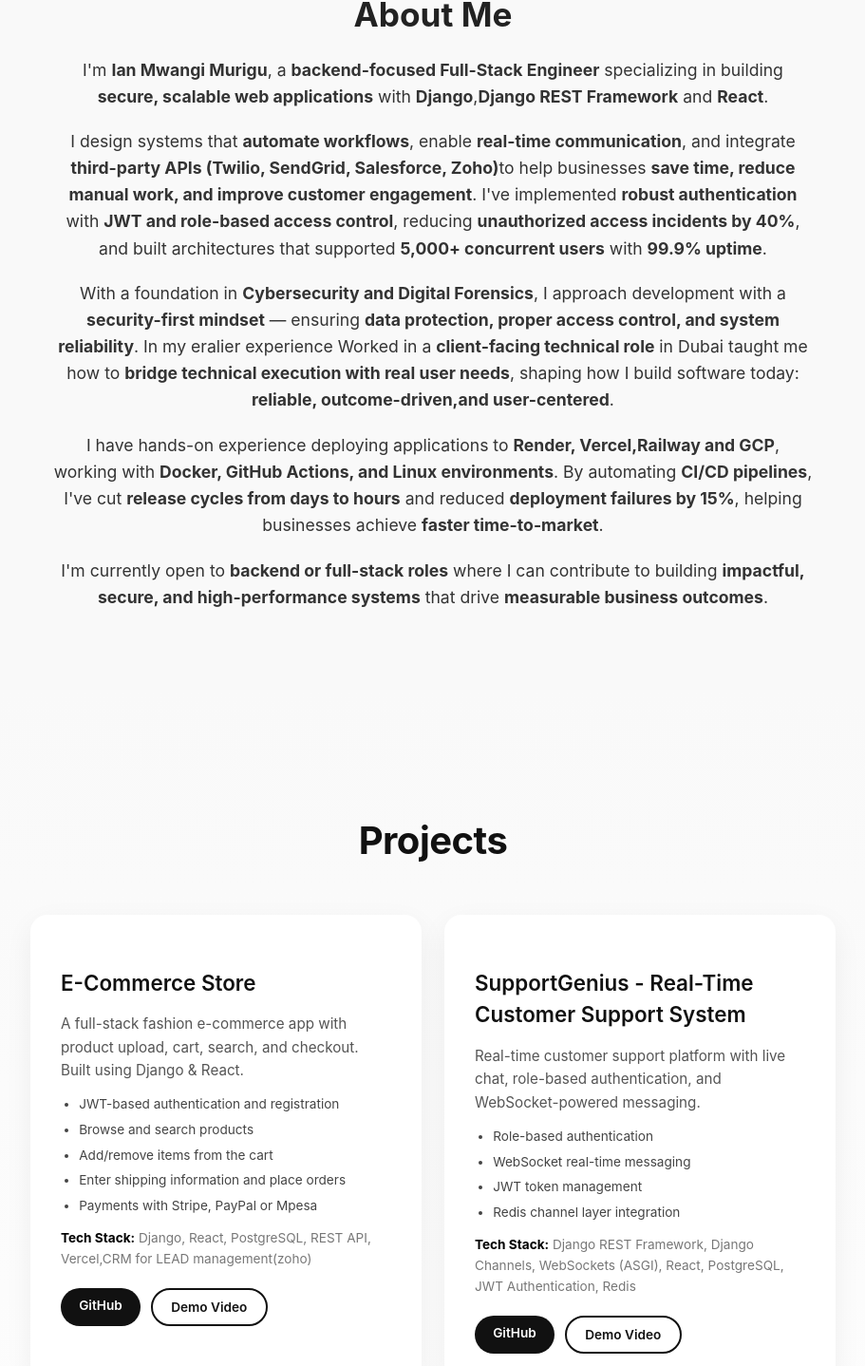
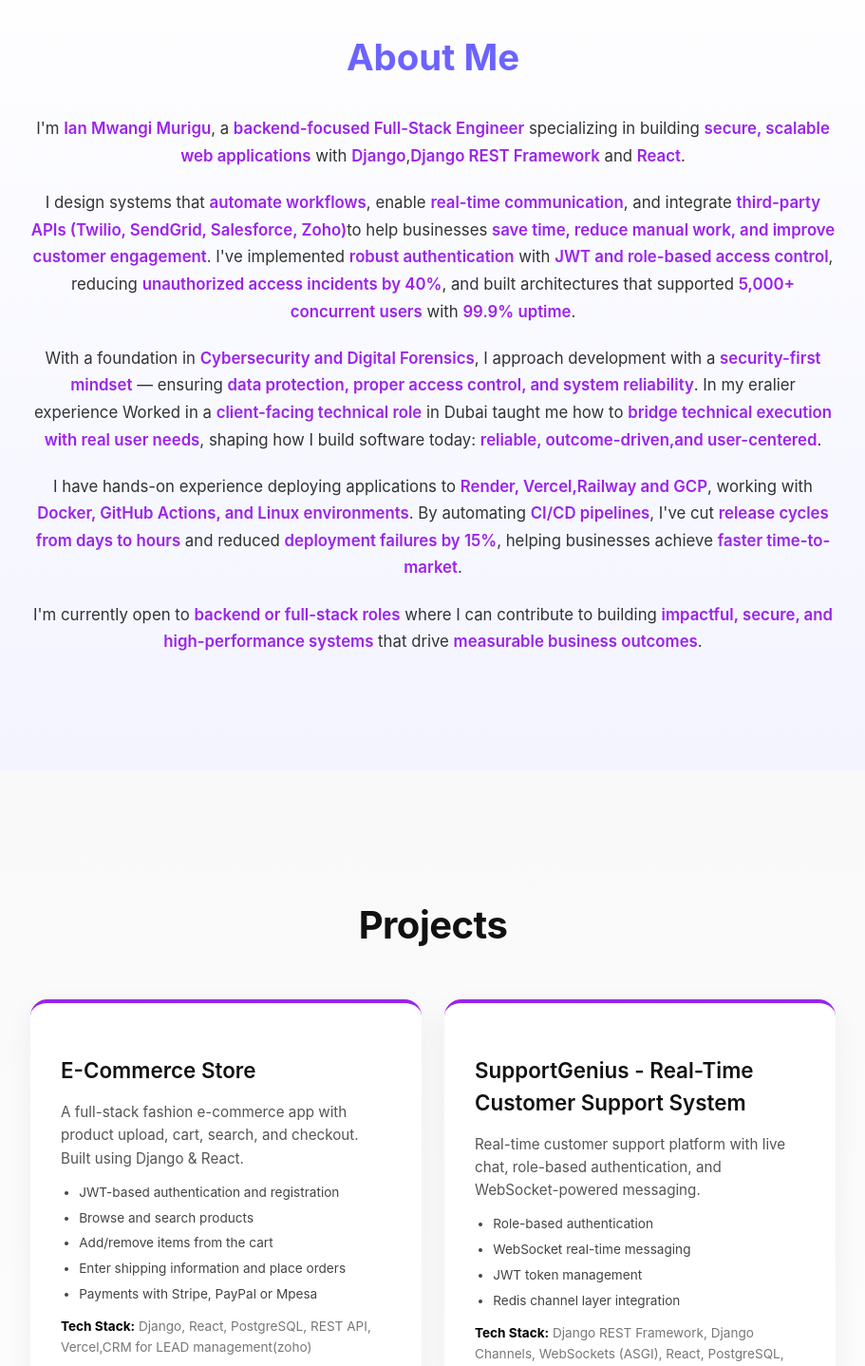
Before and after one commit to Ianmwangi934/Portfolio, a React (Vite) app: page / in a window 1280 px wide. Shown: the part 660-2098 px from the top of the page at 95% size, without its empty margins (204-1115 px from the left). Built offline with nearby package versions, Linux system fonts and the light colour scheme.

Commit message:
Added colorful client portfolio version

```diff
--- a/src/components/About.css
+++ b/src/components/About.css
@@ -1,21 +1,33 @@
 .about {
-  padding: 60px 20px;
-  background-color: #f9f9f9;
+  padding: 100px 40px;
+  background: linear-gradient(to bottom, #ffffff, #f3f4ff);
   color: #333;
   text-align: center;
 }
 
 .about h2 {
-  font-size: 2.2rem;
-  margin-bottom: 1rem;
-  color: #222;
+  font-size: 2.4rem;
+  margin-bottom: 2rem;
+  color: #6C63FF;
+  font-weight: 700;
 }
 
 .about p {
-  font-size: 1.1rem;
-  margin-bottom: 1.2rem;
-  max-width: 800px;
+  font-size: 1.05rem;
+  margin-bottom: 1.3rem;
+  max-width: 850px;
   margin-left: auto;
   margin-right: auto;
-  line-height: 1.6;
+  line-height: 1.7;
 }
+
+.about strong {
+  color: #9B23EA;
+  font-weight: 600;
+}
+
+/* subtle highlight effect */
+.about p:hover {
+  transform: scale(1.01);
+  transition: 0.3s ease;
+}
--- a/src/components/Contact.css
+++ b/src/components/Contact.css
@@ -1,13 +1,13 @@
 .contact {
   padding: 100px 40px;
-  background: #f9f9f9;
+  background: linear-gradient(to bottom, #f9f9f9, #fff3e6);
   text-align: center;
 }
 
 .contact h2 {
   font-size: 2.4rem;
   margin-bottom: 1rem;
-  color: #111;
+  color: #9B23EA;
 }
 
 .contact p {
@@ -26,24 +26,27 @@
 
 .contact-card {
   background: white;
-  padding: 1.5rem;
+  padding: 1.6rem;
   border-radius: 16px;
   text-decoration: none;
   color: #111;
   font-weight: 600;
-  box-shadow: 0 8px 25px rgba(0, 0, 0, 0.05);
+  box-shadow: 0 8px 25px rgba(0,0,0,0.05);
   transition: all 0.3s ease;
   display: flex;
   flex-direction: column;
   align-items: center;
   gap: 0.8rem;
+  border-top: 4px solid #FFB347;
 }
 
 .contact-card:hover {
-  transform: translateY(-6px);
-  box-shadow: 0 18px 35px rgba(0, 0, 0, 0.1);
+  transform: translateY(-8px);
+  box-shadow: 0 18px 35px rgba(0,0,0,0.1);
+  border-top: 4px solid #9B23EA;
 }
 
 .contact-icon {
-  font-size: 1.8rem;
+  font-size: 2rem;
+  color: #9B23EA;
 }
--- a/src/components/Hero.css
+++ b/src/components/Hero.css
@@ -78,3 +78,9 @@
   background: white;
   color: #111;
 }
+
+.primary-btn {
+  background: #ffd700;
+  color: #111;
+  box-shadow: 0 5px 20px rgba(255, 215, 0, 0.4);
+}
--- a/src/components/Projects.css
+++ b/src/components/Projects.css
@@ -24,19 +24,21 @@
 
 /* ===== Project Card ===== */
 .project-card {
-  background: #ffffff;
+  background: white;
   padding: 2rem;
   border-radius: 18px;
-  box-shadow: 0 10px 30px rgba(0, 0, 0, 0.06);
+  box-shadow: 0 10px 30px rgba(0,0,0,0.06);
   transition: all 0.3s ease;
   text-align: left;
   position: relative;
   overflow: hidden;
+  border-top: 4px solid #9B23EA;
 }
 
 .project-card:hover {
-  transform: translateY(-8px);
-  box-shadow: 0 20px 40px rgba(0, 0, 0, 0.12);
+  transform: translateY(-10px);
+  box-shadow: 0 20px 40px rgba(0,0,0,0.12);
+  border-top: 4px solid #FFB347;
 }
 
 /* ===== Image ===== */
@@ -93,26 +95,25 @@
 
 /* GitHub Button */
 .project-links a:nth-child(1) {
-  background: #111;
-  color: #fff;
+  background: linear-gradient(135deg, #6C63FF, #9B23EA);
+  color: white;
 }
 
 .project-links a:nth-child(1):hover {
-  background: #333;
+  opacity: 0.9;
 }
 
 /* Demo Button */
 .project-links a:nth-child(2),
 .project-links a:nth-child(3) {
-  background: transparent;
-  border: 2px solid #111;
-  color: #111;
+  border: 2px solid #6C63FF;
+  color: #6C63FF;
 }
 
 .project-links a:nth-child(2):hover,
 .project-links a:nth-child(3):hover {
-  background: #111;
-  color: #fff;
+  background: #6C63FF;
+  color: white;
 }
 
 .project-features {
```
